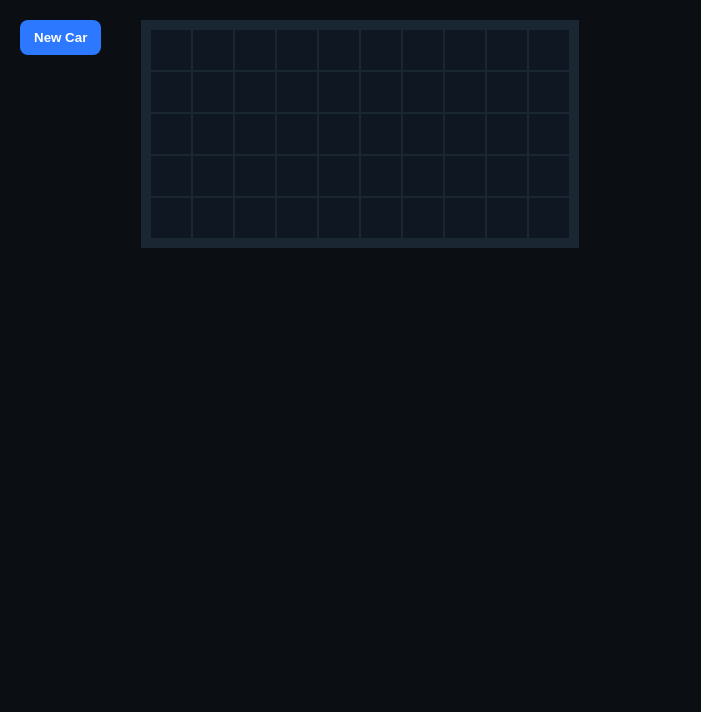
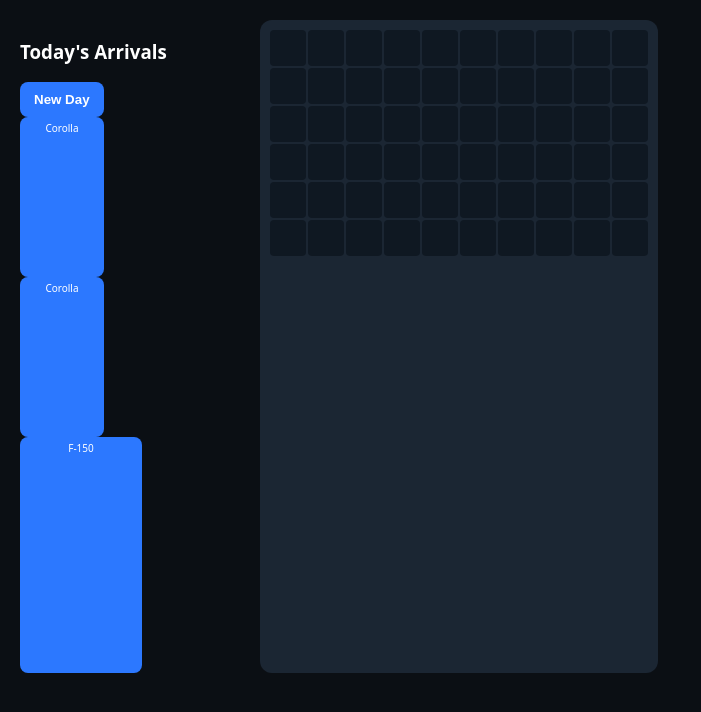
Before and after one commit to darensta/car-tetris, a plain HTML site: page index.html in a window 1280 px wide. Shown: the whole page, without its empty margins (0-701 px from the left). Drawn offline with Linux system fonts and the light colour scheme.

Commit message:
Update index.html

```diff
--- a/index.html
+++ b/index.html
@@ -1,58 +1,72 @@
-<!-- index.html -->
 <!doctype html>
 <html>
 <head>
 <meta charset="utf-8">
-<title>Car Tetris – POC</title>
+<title>My Dealership Lot – POC</title>
 <style>
-body { background:#0b0f14; color:#fff; font-family:system-ui; margin:0; display:flex; }
-#lot { display:grid; grid-template-columns: repeat(10, 40px); grid-auto-rows: 40px; gap:2px; margin:20px; background:#1b2633; padding:10px; }
-.cell { width:40px; height:40px; background:#0f1822; }
-.car { position:absolute; background:#2c78ff; border-radius:6px; display:flex; align-items:center; justify-content:center; cursor:grab; user-select:none; }
-#tray { margin:20px; }
+body { margin:0; background:#0b0f14; color:#fff; font-family:system-ui; display:flex; }
+#lot { margin:20px; display:grid; grid-template-columns: repeat(10, 36px); grid-auto-rows:36px; gap:2px; background:#1b2633; padding:10px; border-radius:12px; }
+.cell { background:#0f1822; border-radius:4px; }
+.car { position:absolute; background:#2c78ff; border-radius:8px; padding:4px; font-size:10px; text-align:center; cursor:grab; user-select:none; }
+#tray { margin:20px; width:200px; }
 button { padding:10px 14px; border-radius:8px; border:0; background:#2c78ff; color:#fff; font-weight:600; }
 </style>
 </head>
 <body>
 
 <div id="tray">
-  <button onclick="spawnCar()">New Car</button>
+  <h3>Today's Arrivals</h3>
+  <button onclick="newDay()">New Day</button>
+  <div id="arrivals"></div>
 </div>
 <div id="lot"></div>
 
 <script>
-const lot = document.getElementById("lot");
-for(let i=0;i<50;i++) lot.appendChild(document.createElement("div")).className="cell";
+const lot=document.getElementById("lot");
+for(let i=0;i<60;i++) lot.appendChild(document.createElement("div")).className="cell";
 
-const cars = [
- {name:"Corolla", w:2, h:4},
- {name:"Camry", w:2, h:5},
- {name:"F-150", w:3, h:6},
- {name:"Miata", w:2, h:3},
- {name:"Smart", w:1, h:2}
+const cars=[
+ {name:"Corolla",w:2,h:4},
+ {name:"Camry",w:2,h:5},
+ {name:"F-150",w:3,h:6},
+ {name:"Miata",w:2,h:3},
+ {name:"Suburban",w:3,h:7}
 ];
 
-function spawnCar(){
- const c = cars[Math.floor(Math.random()*cars.length)];
- const el = document.createElement("div");
+function newDay(){
+ arrivals.innerHTML="";
+ for(let i=0;i<3;i++){
+  const c=cars[Math.floor(Math.random()*cars.length)];
+  spawn(c);
+ }
+}
+
+function spawn(c){
+ const el=document.createElement("div");
  el.className="car";
- el.textContent = c.name;
- el.style.width = (c.w*42)+"px";
- el.style.height = (c.h*42)+"px";
- el.style.left="20px";
- el.style.top="120px";
- document.body.appendChild(el);
+ el.textContent=c.name;
+ el.style.width=(c.w*38)+"px";
+ el.style.height=(c.h*38)+"px";
+ el.style.position="relative";
+ arrivals.appendChild(el);
+ drag(el);
+}
 
+function drag(el){
  let ox,oy;
  el.onpointerdown=e=>{
-  ox=e.offsetX; oy=e.offsetY;
+  ox=e.offsetX;oy=e.offsetY;
+  el.style.position="absolute";
+  document.body.appendChild(el);
   document.onpointermove=ev=>{
-    el.style.left=(ev.clientX-ox)+"px";
-    el.style.top=(ev.clientY-oy)+"px";
+   el.style.left=(ev.clientX-ox)+"px";
+   el.style.top=(ev.clientY-oy)+"px";
   }
   document.onpointerup=()=>document.onpointermove=null;
  }
 }
+
+newDay();
 </script>
 </body>
 </html>
```
